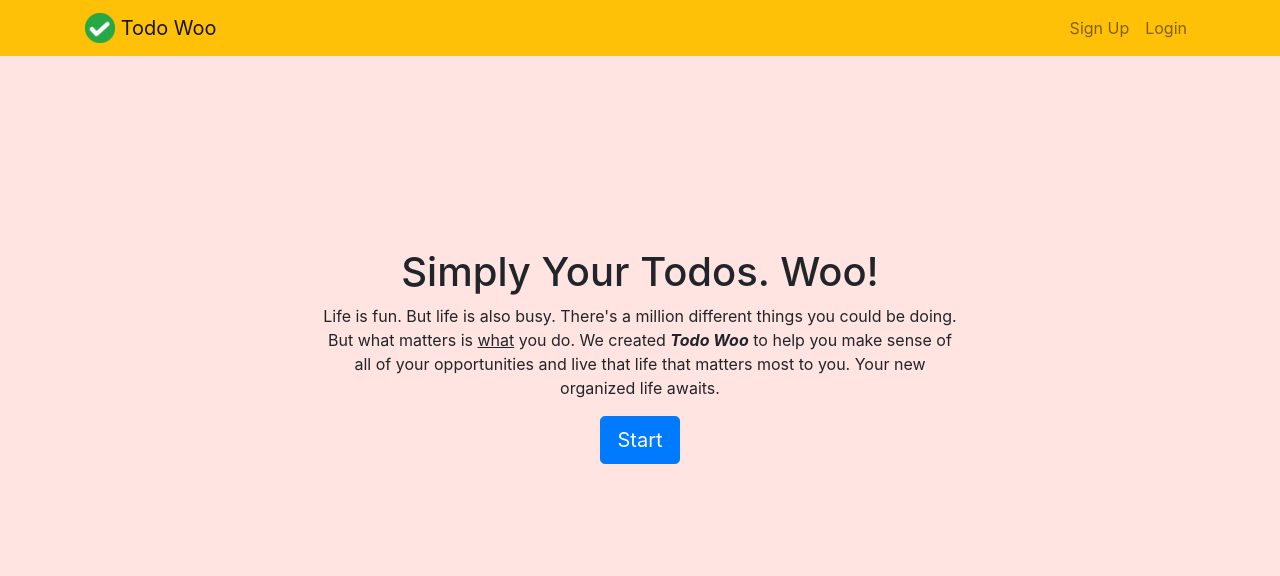
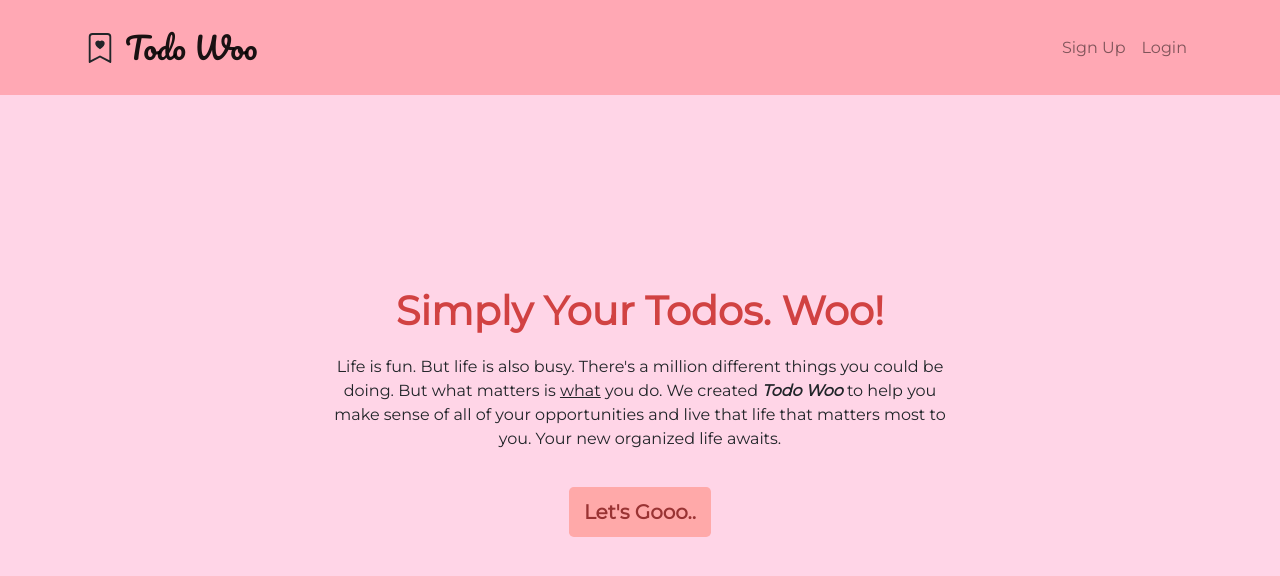
Before and after one commit to ranshu1601/todo_list-, a Django app: page / in a window 1280 px wide. Shown: the top 576 px of the page. Run offline with Django 3.2, Linux system fonts and the light colour scheme; some libraries are stand-ins or nearby versions.

Commit message:
Added style.css

```diff
--- /dev/null
+++ b/todo/static/todo/style.css
@@ -0,0 +1,39 @@
+body{
+    background-color: rgb(255, 213, 231);
+    font-family: 'Montserrat', sans-serif;
+}
+.navbar{
+    background-color: rgb(255, 168, 180)!important;
+    padding: 20px 0pc;
+}
+.navbar-brand{
+    font-family: 'Segoe UI', Tahoma, Geneva, Verdana, sans-serif;
+    font-family: 'Pacifico', cursive;
+    font-size: 30px;
+    margin-left: 10px;
+}
+.to-align{
+    vertical-align: baseline;
+}
+.btn-primary{
+    background-color: rgb(255, 169, 169);
+    color: rgb(153, 51, 51);
+    border:0ch;
+    font-weight: 600;
+    padding: 10px 15px;
+}
+.btn-primary:hover{
+    background-color: rgb(255, 133, 144);
+    color: rgb(255, 240, 240);
+}
+.btn{
+    padding: 10px 15px;
+}
+.neeche-kro{
+    margin-top: 20px;
+}
+/* Simply you todo */
+h1{
+    font-weight: 600;
+    color: rgb(209, 66, 66);
+}
--- a/todo/templates/todo/base.html
+++ b/todo/templates/todo/base.html
@@ -9,18 +9,25 @@
 
     <!-- Bootstrap CSS -->
     <link rel="stylesheet" href="https://stackpath.bootstrapcdn.com/bootstrap/4.4.1/css/bootstrap.min.css" integrity="sha384-Vkoo8x4CGsO3+Hhxv8T/Q5PaXtkKtu6ug5TOeNV6gBiFeWPGFN9MuhOf23Q9Ifjh" crossorigin="anonymous">
-
+    <link rel="stylesheet" href="{% static 'todo/style.css' %}">
     <link rel="icon" type="image/png"  href="{% static 'todo/logo.png' %}">
+    <link rel="preconnect" href="https://fonts.googleapis.com">
+    <link rel="preconnect" href="https://fonts.gstatic.com" crossorigin>
+    <link href="https://fonts.googleapis.com/css2?family=Pacifico&display=swap" rel="stylesheet">
+    <link rel="stylesheet" href="https://cdn.jsdelivr.net/npm/bootstrap-icons@1.5.0/font/bootstrap-icons.css"><link href="https://fonts.googleapis.com/css2?family=Montserrat&family=Pacifico&display=swap" rel="stylesheet">
     <title>Todo Woo</title>
 </head>
-<body style="background-color:#FFE4E1;">
+<body>
 
 
 
 <nav class="navbar navbar-expand-md navbar-light bg-warning">
 <div class="container">
+    <svg xmlns="http://www.w3.org/2000/svg" width="30" height="30" fill="currentColor" class="bi bi-bookmark-heart" viewBox="0 0 16 16">
+        <path fill-rule="evenodd" d="M8 4.41c1.387-1.425 4.854 1.07 0 4.277C3.146 5.48 6.613 2.986 8 4.412z"/>
+        <path d="M2 2a2 2 0 0 1 2-2h8a2 2 0 0 1 2 2v13.5a.5.5 0 0 1-.777.416L8 13.101l-5.223 2.815A.5.5 0 0 1 2 15.5V2zm2-1a1 1 0 0 0-1 1v12.566l4.723-2.482a.5.5 0 0 1 .554 0L13 14.566V2a1 1 0 0 0-1-1H4z"/>
+      </svg>
     <a class="navbar-brand" href="{% url 'home' %}">
-         <img src="{% static 'todo/logo.png' %}" width="30" height="30" class="d-inline-block align-top">
         <span>Todo Woo</span>
     </a>
     <button class="navbar-toggler" type="button" data-toggle="collapse" data-target="#navbarNav" aria-controls="navbarNav" aria-expanded="false" aria-label="Toggle navigation">
--- a/todo/templates/todo/home.html
+++ b/todo/templates/todo/home.html
@@ -11,8 +11,8 @@
         <div class="col-md-7 text-center">
 
                  <h1>Simply Your Todos. Woo!</h1>
-            <p>Life is fun. But life is also busy. There's a million different things you could be doing. But what matters is <u>what</u> you do. We created <b><i>Todo Woo</i></b> to help you make sense of all of your opportunities and live that life that matters most to you. Your new organized life awaits.</p>
-        <a role="button" class="btn btn-primary btn-lg" href="{% url 'signupuser' %}">Start</a>
+            <p class="neeche-kro">Life is fun. But life is also busy. There's a million different things you could be doing. But what matters is <u>what</u> you do. We created <b><i>Todo Woo</i></b> to help you make sense of all of your opportunities and live that life that matters most to you. Your new organized life awaits.</p>
+        <a role="button" class="btn btn-primary btn-lg neeche-kro" href="{% url 'signupuser' %}">Let's Gooo..</a>
         </div>
     </div>
 
```
Also changed, not shown: db.sqlite3.
